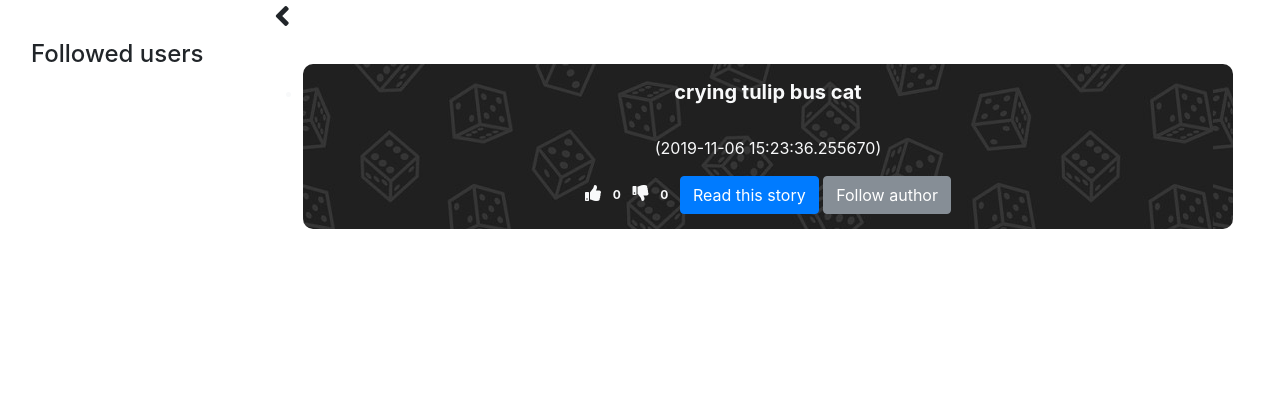
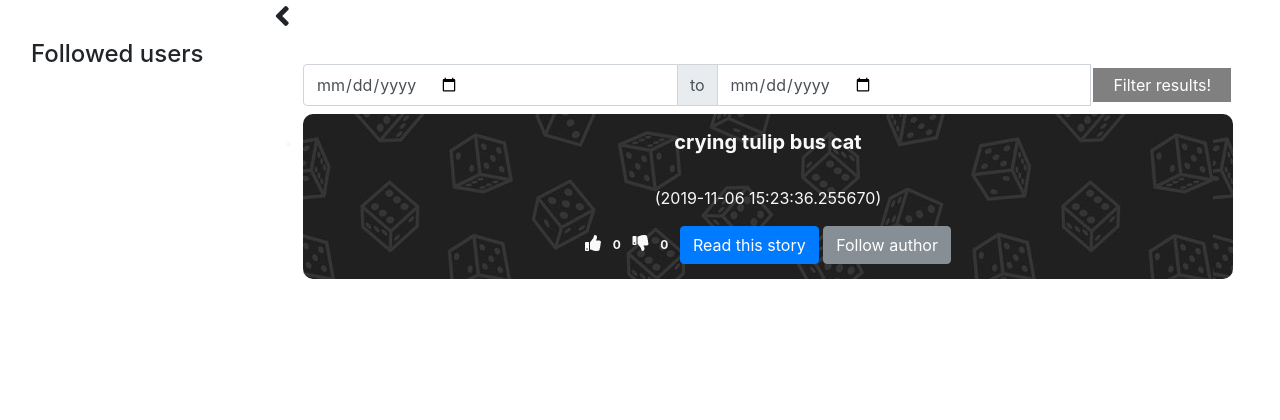
Before and after one commit to laurab1/Dice-with-microservices, a Flask app: page /stories/random_story in a window 1280 px wide. Shown: the part 58-478 px from the top of the page. Run offline with Flask 2, Linux system fonts and the light colour scheme; data comes from the database, SQL or seed files in the repository; both versions use the stored data as it was before the commit; some libraries are stand-ins or nearby versions.

Commit message:
>fixed bug in ranged story list (from_date == to_date) >added related test >added date picker in story list (ugly, needs to be reworked a bit)

```diff
--- a/monolith/templates/stories.html
+++ b/monolith/templates/stories.html
@@ -40,10 +40,15 @@
         </div>
         <!-- /#sidebar-wrapper -->
 
-        <h5>{{ message }}</h5>
         <div class="jumbotron bg-white" id="page-content-wrapper">
+            <div class="input-daterange input-group" id="datepicker">
+                <input type="date" class="input-sm form-control" name="start" id="start"/>
+                <span class="input-group-addon">to</span>
+                <input type="date" class="input-sm form-control" name="end" id="end"/>
+                <button class="button" id=srcbtn onclick="filter()">Filter results!</button>
+            </div>
 
-
+            <h5>{{ message }}</h5>
             <ul class="list-group">
 
                 {#  ---------- PORTION OF CODE THAT SEEMS REDUNDANT -------- WAITING FOR MORE TESTS BEFORE DELETING IT PERMANENTLY  #}
@@ -112,6 +117,19 @@
 </div>
 
 <script>
+    function filter(){
+        var input1 = document.getElementById("start");
+        var input2 = document.getElementById("end");
+
+        if(input1.value){
+            if(!input2.value){
+                input2.value = input1.value
+            }
+
+            window.location.replace("/stories?from="+input1.value+"&to="+input2.value);
+        }
+    }
+
     function follow(user_id) {
         fetch('/users/' + user_id + '/follow', {method: 'POST'})
             .then(function (response) {
--- a/monolith/views/stories.py
+++ b/monolith/views/stories.py
@@ -70,6 +70,10 @@ def _stories(message='', marked=True, id=0, react=0):
             except ValueError:
                 message = 'INVALID date in query parameters: use yyyy-mm-dd'
             else:  # successful try!
+                #because datetime starts from 12pm!
+                if from_dt == to_dt:
+                    to_dt = to_dt + dt.timedelta(days=1)
+
                 # query the database with the given values
                 stories = stories.group_by(Story.date) \
                     .having(Story.date >= from_dt) \
```
Also changed, not shown: monolith/tests/test_ranged_list.py (+13 -3 lines), monolith/storytellers.db (deleted).
